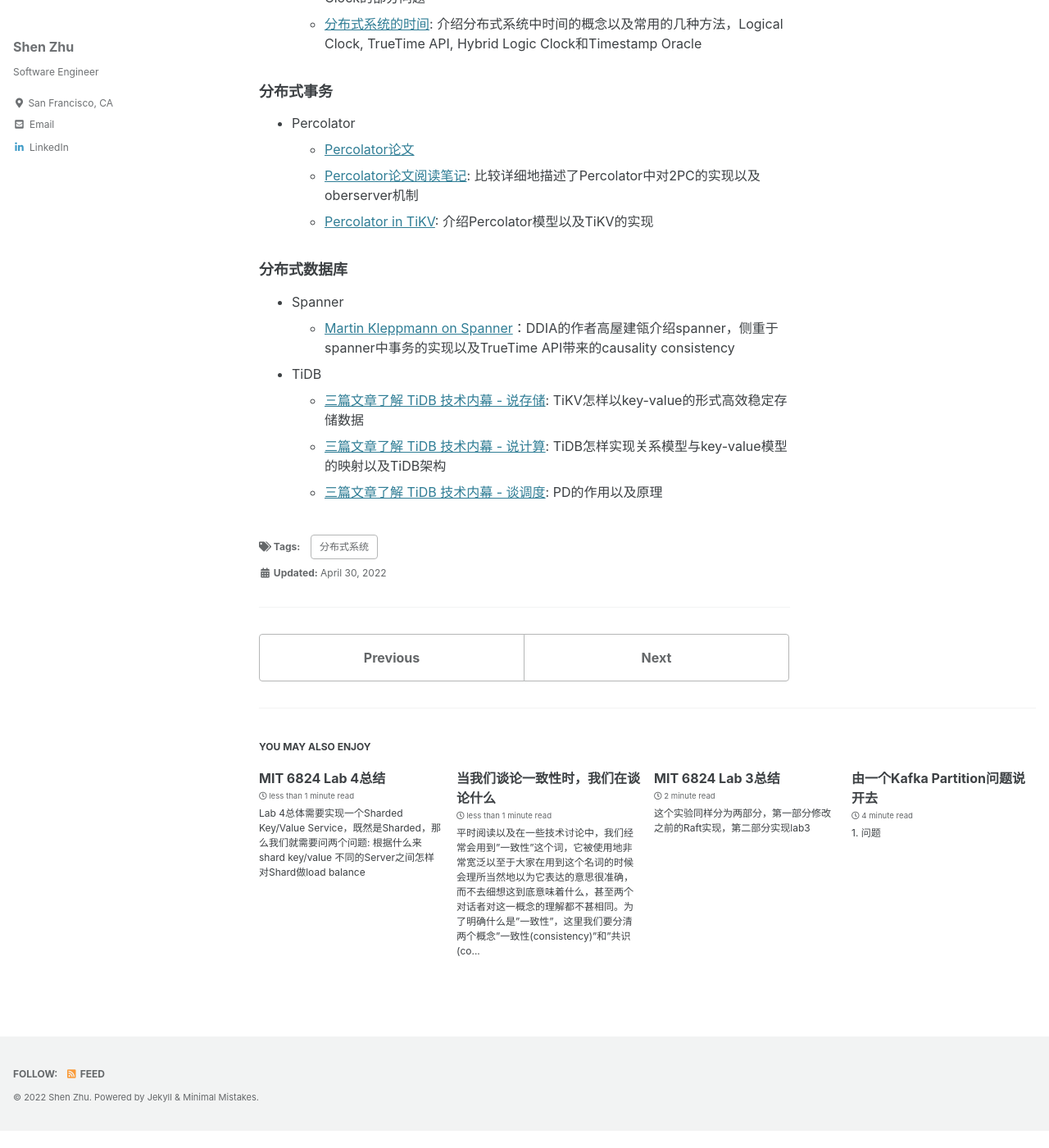
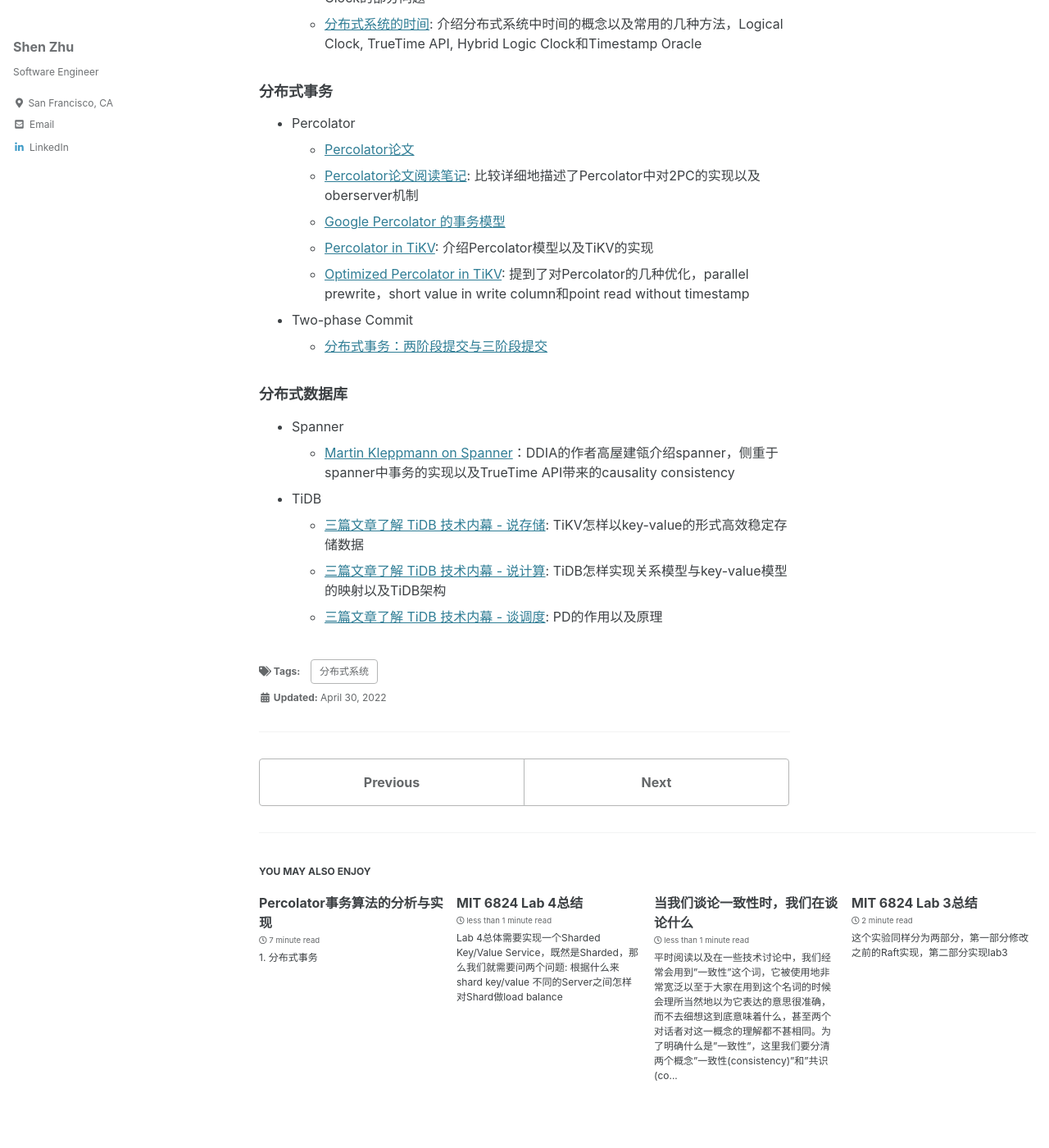
Before and after one commit to shenzhu/shenzhu.github.io, a Jekyll site: the page built from _posts/2022-04-30-distributed-sys-reading-list.md, in a window 1280 px wide and 1400 px high, scrolled down 467 px. Shown: the whole window at 82% size. Built offline with Jekyll 4.4.1, drawn with Linux system fonts in a browser that asks for light colours; cached includes are drawn as plain includes; before the commit the page ends 1846 px from its top, so only the background shows below that; part of the change alters nothing that is shown.

Commit message:
percolator

````diff
--- a/_posts/2022-04-30-distributed-sys-reading-list.md
+++ b/_posts/2022-04-30-distributed-sys-reading-list.md
@@ -16,7 +16,11 @@ tags:
 * Percolator
   * [Percolator论文](https://research.google/pubs/pub36726/)
   * [Percolator论文阅读笔记](http://loopjump.com/percolator_paper_note/): 比较详细地描述了Percolator中对2PC的实现以及oberserver机制
+  * [Google Percolator 的事务模型](http://andremouche.github.io/transaction/percolator.html)
   * [Percolator in TiKV](https://tikv.org/deep-dive/distributed-transaction/percolator/): 介绍Percolator模型以及TiKV的实现
+  * [Optimized Percolator in TiKV](https://tikv.org/deep-dive/distributed-transaction/optimized-percolator/): 提到了对Percolator的几种优化，parallel prewrite，short value in write column和point read without timestamp
+* Two-phase Commit
+  * [分布式事务：两阶段提交与三阶段提交](https://segmentfault.com/a/1190000012534071)
 
 ### 分布式数据库
 * Spanner
--- /dev/null
+++ b/_posts/2022-05-14-percolator-analysis-and-implementation.md
@@ -0,0 +1,411 @@
+---
+title: "Percolator事务算法的分析与实现"
+tags:
+  - 分布式系统
+---
+
+## 1. 分布式事务
+
+### 1.1. 什么是分布式事务
+事务是计算机科学领域中的一个抽象，由于其ACID特性屏蔽了底层的实现细节以及错误处理，可以让程序员关注应用逻辑，从而得到了广泛的应用。然而，平时我们讨论的事务时基本都是在讨论单机情况下，也就是说参与事务的所有数据存储在同一个节点(存储和计算的最小单元，可以是一台机器，也可以是一台机器的局部)上，如果参与事务的数据存储在多个节点上，就需要分布式事务
+
+举例来说，假设某个事务中涉及对用户A，B和C数据的改动，由于partition的原因，A，B和C的数据存储在3个不同的节点上，这就需要分布式事务在这个过程中保证即使是多个节点的环境，也能像在同一个节点一样保持ACID等特性。分布式事务目前来看只有一种方法，即Two-phase commit，其他方法都是对它的改进
+
+### 1.2. Two-phase Commit
+
+2PC引入了coordinator的概念，事务开始的时候，由各个节点(participants)自行读写数据。当准备commit的时候，coordinator发起phase 1: 它向所有的participants发送prepare request，如果搜有的participants都回答yes，那么在phase 2 coordinator会给各个participants发送commit request，进而事务commit；如果有任何一个节点回复no，那么coordinator会向所有节点发送abort request
+
+2PC整体的概念如上文所述，似乎平平无奇，为了探究它为什么work，我们探讨一下2PC的详细过程:
+1. 当应用准备发起分布式事务的时候，会从coordinator拿到一个transaction id，这个id全局唯一
+2. 各个节点开启单机事务过程，并且附上transaction id，如果失败则abort
+3. 准备commit时，coordinator向各个participant发送prepare request，若任何timeout或fail则发送abort request
+4. 当participant收到prepare request时，它会确保自己在任何情况下都能够commit，包括将数据写入disk并且检查任何conflict。当返回yes的时候相当于是participant放弃了abort transaction的权利
+5. Coordinator收到所有prepare response之后要做决定，并且做出的决定必须落盘，以保证即使自己crash重启也能继续，这一步叫做commit point
+6. 一旦coordinator的决定落盘之后，commit或者abort request就会发送到所有participants。如果任何的participant fail或者timeout，coordinator必须一直retry直到成功
+
+从以上步骤就可以看出，coordinator是十分关键，如果它在发送prepare request之前fail，那么没有问题，一切都可以挽回。但如果它在发送prepare之后fail或者network partition，问题就很大，因为participants没有任何其他方式得知是否需要commit/abort，只能一直等待，而由于participant执行的是单机事务，它们通常都持有不同的锁，造成其他操作等待，因此2PC的效率往往很低
+
+除了上面提到的问题之外，coordinator需要落盘的特性还意味着coordinator必须能够访问某些durable storage，不管是自身的disk还是其他
+
+## 2. Percolator的原理
+
+在理解了什么是分布式事务以及2PC之后，我们就可以来看看什么是Percolator，它源自于Google的一篇论文[Large-scale Incremental Processing Using Distributed Transactions and Notifications](https://research.google/pubs/pub36726/)。这篇论文其实说了两件事，一个是Percolator事务模型，另一个是基于Percolator的observer增量计算机制，这里我们只关注Percolator
+
+那么Percolator是什么，它解决了什么问题呢？在分析某个新算法/工具之前我们都要问下自己这个问题。简单来说，Percolator是一种2PC算法，它基于具有row transaction的storage(BigTable)实现了分布式事务
+
+用论文里的这张图来展示最为直接，每个key都有3个对应的column: data, lock和write(metadata)
+
+![Percolator](../assets/images/2022-05-14-percolator-analysis-and-implementation-1.png)
+
+## 3. Percolator的实现
+
+结合PingCAP的分布式事务实验，我们来看一下怎样基于一个具有事务特性的单机badger db实现Percolator，不得不感谢PingCAP为传播分布式系统相关知识所做的工作
+
+具体来说，我们会实现`Get`, `Prewrite`, `Commit`, `Rollback`, `CheckTxnStatus`和`ResolveLock`，它们都属于`Command` interface
+
+### 3.1. Command Interface以及整体流程
+```go
+// Command is an abstraction which covers the process from receiving a request from gRPC to returning a response.
+type Command interface {
+	Context() *kvrpcpb.Context
+	StartTs() uint64
+	// WillWrite returns a list of all keys that might be written by this command. Return nil if the command is readonly.
+	WillWrite() [][]byte
+	// Read executes a readonly part of the command. Only called if WillWrite returns nil. If the command needs to write
+	// to the DB it should return a non-nil set of keys that the command will write.
+	Read(txn *mvcc.RoTxn) (interface{}, [][]byte, error)
+	// PrepareWrites is for building writes in an mvcc transaction. Commands can also make non-transactional
+	// reads and writes using txn. Returning without modifying txn means that no transaction will be executed.
+	PrepareWrites(txn *mvcc.MvccTxn) (interface{}, error)
+}
+```
+其中`WillWrite`会返回要写的keys，`Read`执行读取，`PrepareWrites`用来构建些内容。由于每个transaction都有unique identifier，而这个unique identifier就是`start_ts`，`StartTs()`用于返回这个值
+
+在这些行为的具体实现之前，我们来看一下调用流程，搞明白这些command会怎样被使用
+```go
+// Run runs a transactional command.
+func RunCommand(cmd Command, storage storage.Storage, latches *latches.Latches) (interface{}, error) {
+	ctxt := cmd.Context()
+	var resp interface{}
+
+	keysToWrite := cmd.WillWrite()
+	if keysToWrite == nil {
+		// The command is readonly or requires access to the DB to determine the keys it will write.
+		reader, err := storage.Reader(ctxt)
+		if err != nil {
+			return nil, err
+		}
+		txn := mvcc.RoTxn{Reader: reader, StartTS: cmd.StartTs()}
+		resp, keysToWrite, err = cmd.Read(&txn)
+		reader.Close()
+		if err != nil {
+			return nil, err
+		}
+	}
+
+	if keysToWrite != nil {
+		// The command will write to the DB.
+
+		latches.WaitForLatches(keysToWrite)
+		defer latches.ReleaseLatches(keysToWrite)
+
+		reader, err := storage.Reader(ctxt)
+		if err != nil {
+			return nil, err
+		}
+		defer reader.Close()
+
+		// Build an mvcc transaction.
+		txn := mvcc.NewTxn(reader, cmd.StartTs())
+		resp, err = cmd.PrepareWrites(&txn)
+		if err != nil {
+			return nil, err
+		}
+
+		latches.Validate(&txn, keysToWrite)
+
+		// Building the transaction succeeded without conflict, write all writes to backing storage.
+		err = storage.Write(ctxt, txn.Writes())
+		if err != nil {
+			return nil, err
+		}
+	}
+
+	return resp, nil
+}
+```
+
+首先会调用`WillWrite`得到要写的keys，如果没有的话则说明是读command，进而会从storage得到reader并且包装成transaction，最后调用`Read`得到结果；而如果有要写的keys，它同样会从storage得到transaction，进而调用`PrepareWrites`得到要写的具体内容，最后由storage写入
+
+
+### 3.2. Get
+
+根据Percolator论文，Get流程如下:
+1. 检查从0到`start_ts`有没有锁，若有的话说明存在concurrent write，需要backoff
+2. 从write column得到从0到`start_ts`最新的写，根据其中的timestamp找到data column里对应的data
+
+```go
+func (g *Get) Read(txn *mvcc.RoTxn) (interface{}, [][]byte, error) {
+	key := g.request.Key
+	log.Debug("read key", zap.Uint64("start_ts", txn.StartTS),
+		zap.String("key", hex.EncodeToString(key)))
+	response := new(kvrpcpb.GetResponse)
+
+	// YOUR CODE HERE (lab1).
+	// Check for locks and their visibilities.
+	// Hint: Check the interfaces provided by `mvcc.RoTxn`.
+	lock, err := txn.GetLock(key)
+	if err != nil {
+		return nil, nil, err
+	}
+
+	if lock != nil && lock.IsLockedFor(key, g.startTs, response) {
+		return response, nil, nil
+	}
+
+	// YOUR CODE HERE (lab1).
+	// Search writes for a committed value, set results in the response.
+	// Hint: Check the interfaces provided by `mvcc.RoTxn`.
+	val, err := txn.GetValue(key)
+	if err != nil {
+		return nil, nil, err
+	}
+
+	if val == nil {
+		response.NotFound = true
+	}
+	response.Value = val
+
+	return response, nil, nil
+}
+```
+
+这里只展示了大致的流程，具体`GetLock`, `IsLockedFor`的实现，可以详细看代码，基本都是通过在key-value上构建不同的key和将key按照时间排序来Seek实现
+
+### 3.3. Prewrite
+
+Prewrite的流程如下:
+1. 检查在`start_ts`之后在write column有没有write，如果有则放弃
+2. 检查在lock column有没有锁，如果有则放弃
+3. 将数据和`start_ts`写入data column，同时也将`start_ts`和primary写入lock column
+
+```go
+	// Check for write conflicts.
+	// Hint: Check the interafaces provided by `mvcc.MvccTxn`. The error type `kvrpcpb.WriteConflict` is used
+	//		 denote to write conflict error, try to set error information properly in the `kvrpcpb.KeyError`
+	//		 response.
+	_, commitTs, err := txn.RoTxn.MostRecentWrite(key)
+	if err != nil {
+		return nil, err
+	}
+
+	if commitTs >= txn.StartTS {
+		return &kvrpcpb.KeyError{Conflict: &kvrpcpb.WriteConflict{
+			StartTs:    txn.StartTS,
+			ConflictTs: commitTs,
+			Key:        key,
+			Primary:    p.request.PrimaryLock,
+		}}, nil
+	}
+
+	// YOUR CODE HERE (lab1).
+	// Check if key is locked. Report key is locked error if lock does exist, note the key could be locked
+	// by this transaction already and the current prewrite request is stale.
+	lock, err := txn.GetLock(key)
+	if err != nil {
+		return nil, err
+	}
+	if lock != nil {
+		if lock.Kind == mvcc.WriteKindFromProto(mut.Op) && lock.Ts == txn.StartTS {
+			return nil, nil
+		}
+		return &kvrpcpb.KeyError{Locked: lock.Info(key)}, nil
+	}
+
+	// YOUR CODE HERE (lab1).
+	// Write a lock and value.
+	// Hint: Check the interfaces provided by `mvccTxn.Txn`.
+	txn.PutLock(key, &mvcc.Lock{
+		Primary: p.request.PrimaryLock,
+		Ts:      txn.StartTS,
+		Ttl:     p.request.LockTtl,
+		Kind:    mvcc.WriteKindFromProto(mut.Op),
+	})
+
+	switch mut.Op {
+	case kvrpcpb.Op_Put:
+		txn.PutValue(key, mut.Value)
+	case kvrpcpb.Op_Del:
+		txn.DeleteValue(key)
+	}
+```
+
+这里有个要注意的点，就是在检查lock column的时候，有可能这个lock是被同一个transaction写入的，这时候是不冲突的。根据前面的分析，每个transaction的unique identifier就是其`start_ts`，所以这里我们检查lock的类型和时间戳即可
+
+### 3.4. Commit
+
+即使所有的prewrite都已经成功，也不能保证commit一定成功，在commit的时候会检查lock column里有没有自己的lock，如果没有或者lock不属于自己的话，需要做相应的处理，若lock column正常则写入write column并且删除lock column里的lock
+```go
+	if lock == nil || lock.Ts != txn.StartTS {
+		// There is no lock, check the write status.
+		existingWrite, ts, err := txn.CurrentWrite(key)
+		if err != nil {
+			return nil, err
+		}
+		if existingWrite == nil {
+			// YOUR CODE HERE (lab1).
+			rollbackWrite := &mvcc.Write{StartTS: txn.StartTS, Kind: mvcc.WriteKindRollback}
+			txn.PutWrite(key, txn.StartTS, rollbackWrite)
+			return nil, nil
+		} else {
+			if existingWrite.Kind == mvcc.WriteKindRollback {
+				// The key has already been rolled back, so nothing to do.
+				return nil, nil
+			}
+
+			err := new(kvrpcpb.KeyError)
+			err.Abort = fmt.Sprintf("key has already been committed: %v at %d", key, ts)
+			respValue := reflect.ValueOf(response)
+			reflect.Indirect(respValue).FieldByName("Error").Set(reflect.ValueOf(err))
+			return response, nil
+		}
+	}
+
+	if lock.Kind == mvcc.WriteKindPut {
+		txn.DeleteValue(key)
+	}
+
+	write := mvcc.Write{StartTS: txn.StartTS, Kind: mvcc.WriteKindRollback}
+	txn.PutWrite(key, txn.StartTS, &write)
+	txn.DeleteLock(key)
+```
+
+### 3.5. Rollback
+
+当transaction决定要fail的时候，它的lock就必须被清除，并且需要在write column写一条rollback记录
+
+```go
+
+	if lock == nil || lock.Ts != txn.StartTS {
+		// There is no lock, check the write status.
+		existingWrite, ts, err := txn.CurrentWrite(key)
+		if err != nil {
+			return nil, err
+		}
+
+		if existingWrite == nil {
+			// YOUR CODE HERE (lab1).
+			rollbackWrite := &mvcc.Write{StartTS: txn.StartTS, Kind: mvcc.WriteKindRollback}
+			txn.PutWrite(key, txn.StartTS, rollbackWrite)
+			return nil, nil
+		} else {
+			if existingWrite.Kind == mvcc.WriteKindRollback {
+				// The key has already been rolled back, so nothing to do.
+				return nil, nil
+			}
+
+			// The key has already been committed. This should not happen since the client should never send both
+			// commit and rollback requests.
+			err := new(kvrpcpb.KeyError)
+			err.Abort = fmt.Sprintf("key has already been committed: %v at %d", key, ts)
+			respValue := reflect.ValueOf(response)
+			reflect.Indirect(respValue).FieldByName("Error").Set(reflect.ValueOf(err))
+			return response, nil
+		}
+	}
+
+	if lock.Kind == mvcc.WriteKindPut {
+		txn.DeleteValue(key)
+	}
+
+	write := mvcc.Write{StartTS: txn.StartTS, Kind: mvcc.WriteKindRollback}
+	txn.PutWrite(key, txn.StartTS, &write)
+	txn.DeleteLock(key)
+```
+
+### 3.6. CheckTxnStatus
+
+我们可以通过检查`primary key`或者`primary lock`的记录来判断某个transaction的情况。如果primary lock是由这个transaction写入并且已经过了ttl，那么可以清理这个transaction，具体方式就是在write column写入rollback并且删除lock，但如果lock还没有过ttl，那么可以认为transaction还在进行中
+
+如果没有primary lock或者现存的lock不是由这个transaction写入，就要看一下write column，如果write column什么都没有，说明这个transaction既没有primary lock也没有write column，这时候就要写入一个rollback到write column，如果write column已经rollback可以什么都不做，但是如果write column有个正常的值，则说明这个transaction已经commit
+
+```go
+	lock, err := txn.GetLock(key)
+	if err != nil {
+		return nil, err
+	}
+	if lock != nil && lock.Ts == txn.StartTS {
+		if physical(lock.Ts)+lock.Ttl < physical(c.request.CurrentTs) {
+			// YOUR CODE HERE (lab1).
+			// Lock has expired, try to rollback it. `mvcc.WriteKindRollback` could be used to
+			// represent the type. Try using the interfaces provided by `mvcc.MvccTxn`.
+			log.Info("checkTxnStatus rollback the primary lock as it's expired",
+				zap.Uint64("lock.TS", lock.Ts),
+				zap.Uint64("physical(lock.TS)", physical(lock.Ts)),
+				zap.Uint64("txn.StartTS", txn.StartTS),
+				zap.Uint64("currentTS", c.request.CurrentTs),
+				zap.Uint64("physical(currentTS)", physical(c.request.CurrentTs)))
+			write := mvcc.Write{StartTS: txn.StartTS, Kind: mvcc.WriteKindRollback}
+			txn.PutWrite(key, txn.StartTS, &write)
+			txn.DeleteLock(key)
+			if lock.Kind == mvcc.WriteKindPut {
+				txn.DeleteValue(key)
+			}
+
+			response.Action = kvrpcpb.Action_TTLExpireRollback
+		} else {
+			// Lock has not expired, leave it alone.
+			response.Action = kvrpcpb.Action_NoAction
+			response.LockTtl = lock.Ttl
+		}
+
+		return response, nil
+	}
+
+	existingWrite, commitTs, err := txn.CurrentWrite(key)
+	if err != nil {
+		return nil, err
+	}
+	if existingWrite == nil {
+		// YOUR CODE HERE (lab1).
+		// The lock never existed, it's still needed to put a rollback record on it so that
+		// the stale transaction commands such as prewrite on the key will fail.
+		// Note try to set correct `response.Action`,
+		// the action types could be found in kvrpcpb.Action_xxx.
+		write := mvcc.Write{StartTS: txn.StartTS, Kind: mvcc.WriteKindRollback}
+		txn.PutWrite(key, txn.StartTS, &write)
+
+		response.Action = kvrpcpb.Action_LockNotExistRollback
+
+		return response, nil
+	}
+
+	if existingWrite.Kind == mvcc.WriteKindRollback {
+		// The key has already been rolled back, so nothing to do.
+		response.Action = kvrpcpb.Action_NoAction
+		return response, nil
+	}
+
+	// The key has already been committed.
+	response.CommitVersion = commitTs
+	response.Action = kvrpcpb.Action_NoAction
+```
+
+### 3.7. ResolveLock
+
+当一个事务遇到 Lock 时，可能有几种情况。
+
+- Lock 所属的事务还未提交这个 Key，Lock 尚未被清理
+- Lock 所属的事务遇到了不可恢复的错误，正在回滚中，尚未清理 Key
+- Lock 所属事务的节点发生了意外错误，例如节点 crash，这个 Lock 所属的节点已经不能够更新它
+
+在 Percolator 协议下，会通过查询 Lock 所属的 Primary Key 来判断事务的状态，但是当读取到一个未完成的事务（Primary Key 的 Lock 尚未被清理）时，我们所期望的，是等待提交中的事物至完成状态，并且清理如 crash 等异常留下的垃圾数据。此时会借助 ttl 来判断事务是否过期，遇到过期事务时则会主动 Rollback 它。
+
+```go
+	// A map from start timestamps to commit timestamps which tells us whether a transaction (identified by start ts)
+	// has been committed (and if so, then its commit ts) or rolled back (in which case the commit ts is 0).
+	commitTs := rl.request.CommitVersion
+	response := new(kvrpcpb.ResolveLockResponse)
+
+	log.Info("There keys to resolve",
+		zap.Uint64("lockTS", txn.StartTS),
+		zap.Int("number", len(rl.keyLocks)),
+		zap.Uint64("commit_ts", commitTs))
+
+	var err error
+	for _, kl := range rl.keyLocks {
+		// YOUR CODE HERE (lab1).
+		// Try to commit the key if the transaction is committed already, or try to rollback the key if it's not.
+		// The `commitKey` and `rollbackKey` functions could be useful.
+		log.Debug("resolve key", zap.String("key", hex.EncodeToString(kl.Key)))
+		if commitTs == 0 {
+			_, err = rollbackKey(kl.Key, txn, response)
+		} else {
+			_, err = commitKey(kl.Key, commitTs, txn, response)
+		}
+		if err != nil {
+			return nil, err
+		}
+	}
+
+```
````
Also changed, not shown: assets/images/2022-05-14-percolator-analysis-and-implementation-1.png (added).
